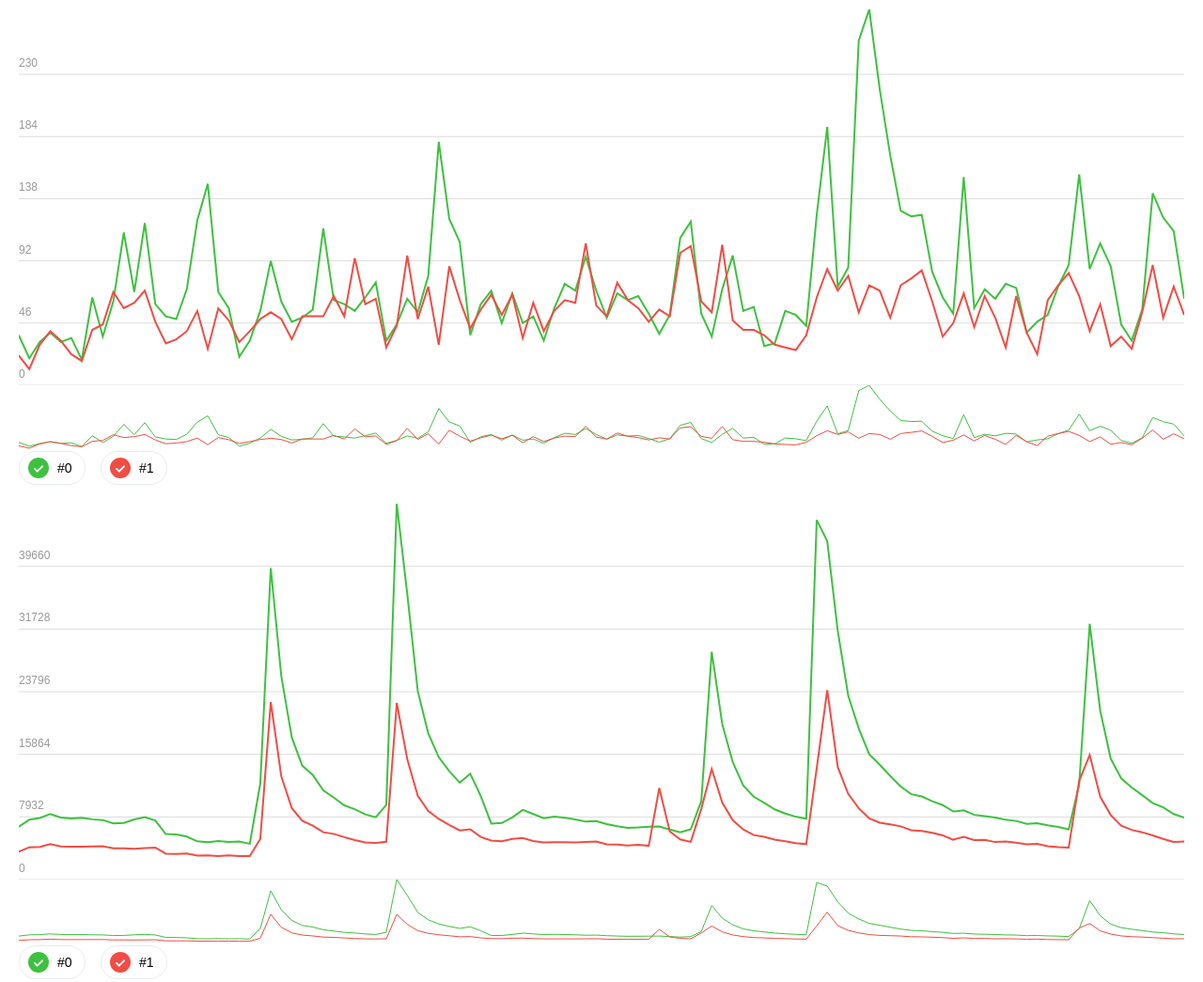
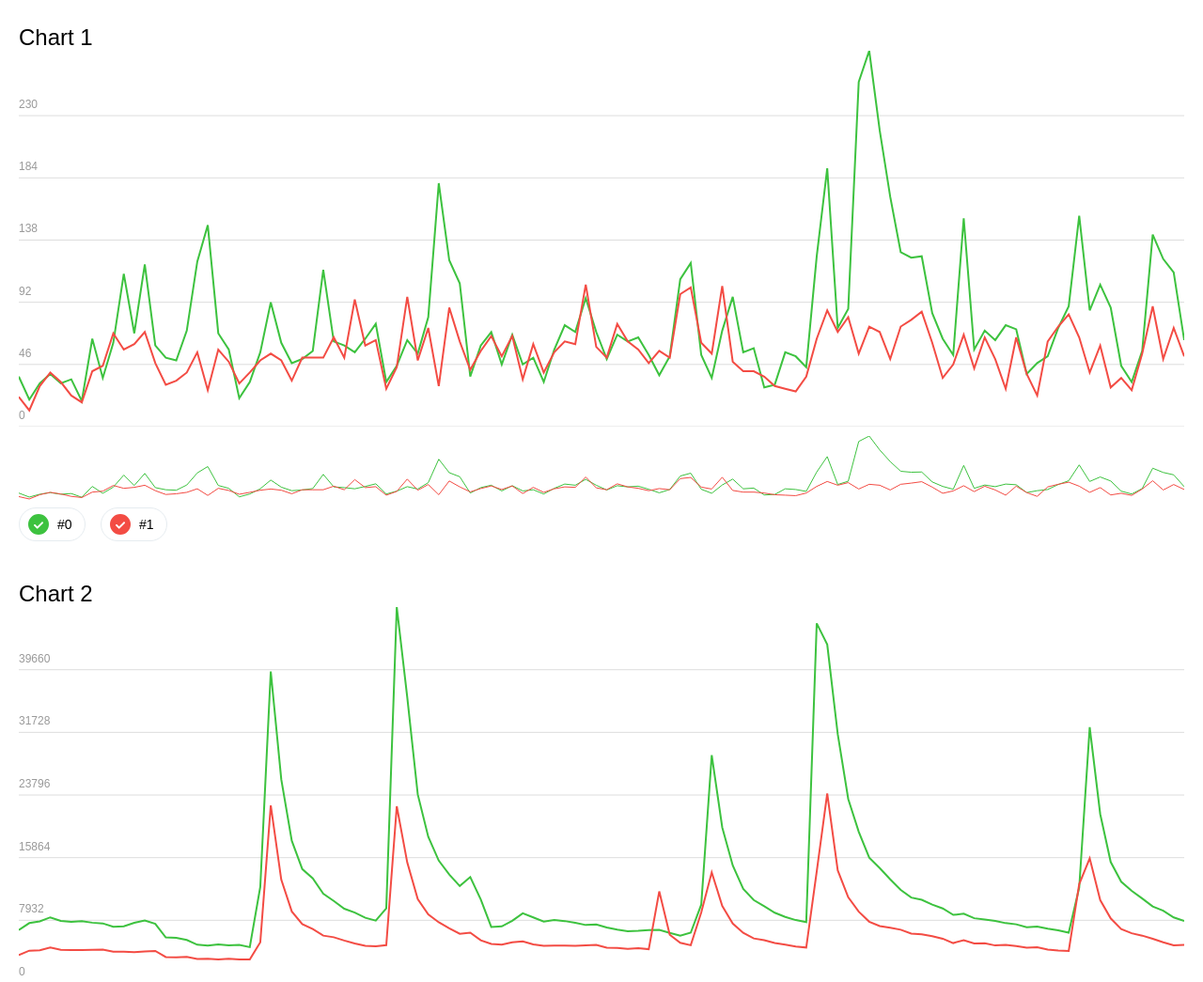
Before and after one commit to slaylines/telegram_contest_2019, a website built with Parcel: page src/index.pug in a window 1280 px wide. Shown: the top 1045 px of the page at 94% size. Built offline with nearby package versions, Linux system fonts and the light colour scheme.

Commit message:
Add chart title

```diff
--- a/src/scripts/chart.js
+++ b/src/scripts/chart.js
@@ -37,6 +37,10 @@ class Chart {
   render() {
     this.$element = document.createElement('figure');
     this.$container.appendChild(this.$element);
+
+    const $title = createElement('h1', {});
+    $title.innerText = this.name;
+    this.$element.appendChild($title);
 
     this.$plot = createElement('section', { classes: 'plot' });
     this.$timeline = createElement('section', { classes: 'timeline' });
--- a/src/scripts/utils.js
+++ b/src/scripts/utils.js
@@ -16,7 +16,7 @@ export const closestRightIndexOf = (array, value) =>
       (array[index - 1] < value && value < array[index])
   );
 
-export const createElement = (tag, { classes, style, ...options }) => {
+export const createElement = (tag, { classes = '', style, ...options }) => {
   const element = document.createElement(tag);
 
   element.className = classes;
--- a/src/styles/main.scss
+++ b/src/styles/main.scss
@@ -24,9 +24,15 @@ figure {
   width: 100%;
   margin: 10px 20px;
   padding: 0;
+
+  h1 {
+    font-weight: normal;
+    margin-bottom: 0;
+  }
 }
 
 .plot {
+  position: relative;
   width: 100%;
   height: 400px;
 
@@ -45,6 +51,7 @@ figure {
 .timeline {
   width: 100%;
   height: 70px;
+  margin-top: 10px;
 
   path {
     stroke-width: 1px;
@@ -78,6 +85,7 @@ figure {
   display: flex;
   flex-wrap: wrap;
   width: 100%;
+  margin: 6px 0;
 
   .filter-button {
     position: relative;
```
